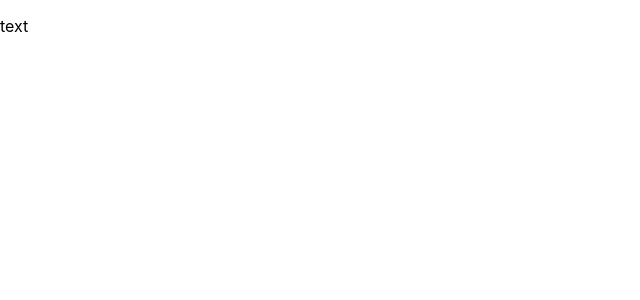
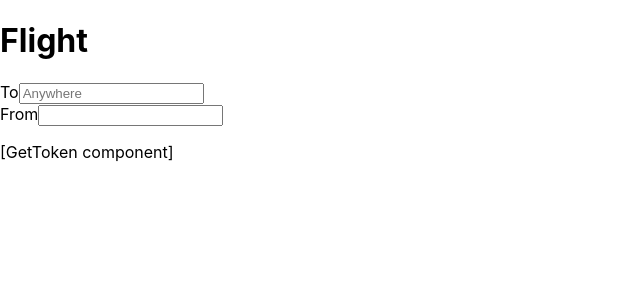
Before and after one commit to adacameron/travel-app, a React (Create React App) app: page / in a window 1280 px wide. Shown: the top 300 px of the page, without its empty margins (0-640 px from the left). Built offline with nearby package versions, Linux system fonts and the light colour scheme; no server answers.

Commit message:
GetFlight component - dummy form - testing GET req

```diff
--- a/src/components/App.js
+++ b/src/components/App.js
@@ -1,11 +1,16 @@
+/* eslint-disable no-console */
 import React from "react";
 import "../styles/App.css";
 import GetFlight from "./GetFlight";
+import GetToken from "../requests/GetToken";
+
+// console.log(process.env.REACT_APP_CLIENT_ID);
 
 function App() {
   return (
     <>
       <GetFlight />
+      <GetToken />
     </>
   );
 }
--- a/src/components/GetFlight.js
+++ b/src/components/GetFlight.js
@@ -1,9 +1,43 @@
+/* eslint-disable no-console */
+/* eslint-disable jsx-a11y/label-has-associated-control */
+/* eslint-disable no-unused-vars */
 import React from "react";
+import axios from "axios";
+import GetToken from "../requests/GetToken";
 
 const GetFlight = () => {
+  axios
+    .get(
+      "https://test.api.amadeus.com/v1/shopping/flight-destinations?origin=PAR",
+      {
+        headers: {
+          Authorization: `Bearer 6JJg9qoA13xWLYIO0VsI4WdnMsLJ`,
+        },
+      }
+    )
+    .then((response) => console.log(response))
+    .catch((error) => console.log("error", error));
+
   return (
     <div>
-      <p>text</p>
+      <h1>Flight</h1>
+      <form className="get-flight__form">
+        <div className="get-flight__to">
+          <label htmlFor="to">To</label>
+          <input id="to" name="to" type="dropdown" placeholder="Anywhere" />
+          {/*
+              // value
+              // onChange */}
+        </div>
+
+        <div className="get-flight__from">
+          <label htmlFor="from">From</label>
+          <input id="from" name="from" type="text" />
+          {/*
+              // value
+              // onChange */}
+        </div>
+      </form>
     </div>
   );
 };
--- a/src/requests/getToken.js
+++ b/src/requests/GetToken.js
@@ -1,11 +1,11 @@
 /* eslint-disable no-unused-vars */
+/* eslint-disable prefer-const */
 /* eslint-disable no-console */
 import React, { useEffect } from "react";
 import axios from "axios";
 import qs from "qs";
-import dotenv from "dotenv";
 
-const getToken = () => {
+const GetToken = () => {
   const config = {
     headers: {
       "Content-Type": "application/x-www-form-urlencoded",
@@ -13,8 +13,8 @@ const getToken = () => {
   };
 
   const body = qs.stringify({
-    client_id: process.env.CLIENT_ID,
-    client_secret: process.env.CLIENT_SECRET,
+    client_id: process.env.REACT_APP_CLIENT_ID,
+    client_secret: process.env.REACT_APP_CLIENT_SECRET,
     grant_type: "client_credentials",
   });
 
@@ -28,9 +28,9 @@ const getToken = () => {
 
   return (
     <div>
-      <p>some text</p>
+      <p>[GetToken component]</p>
     </div>
   );
 };
 
-export default getToken;
+export default GetToken;
```
